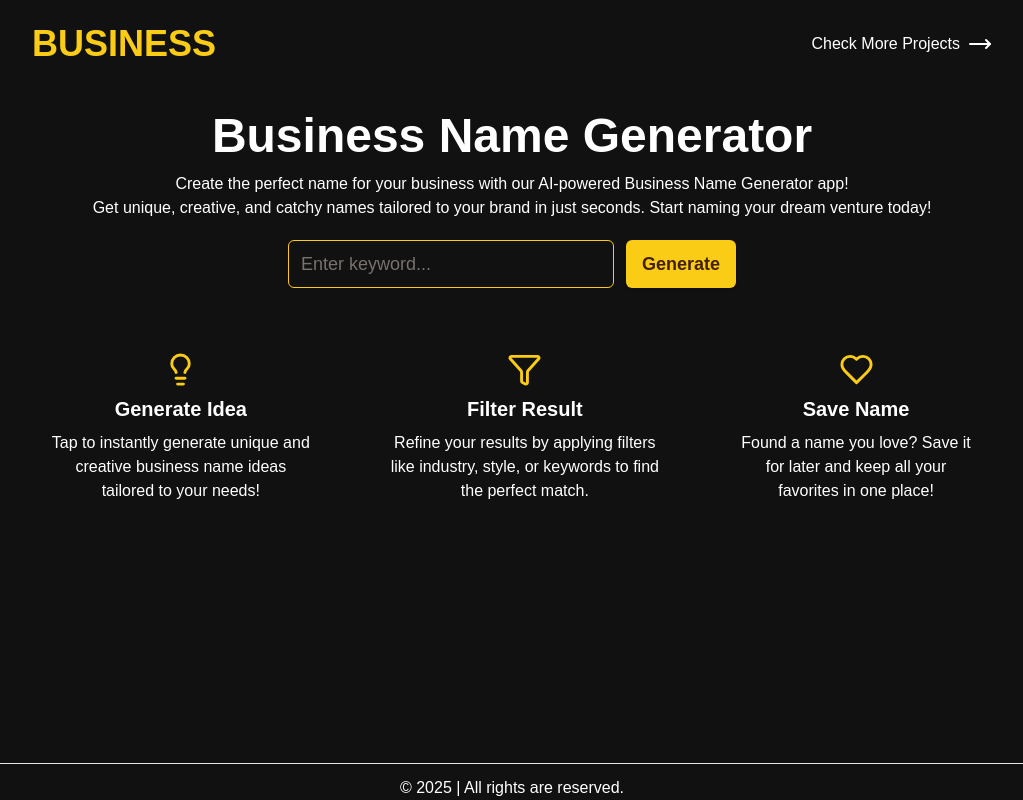
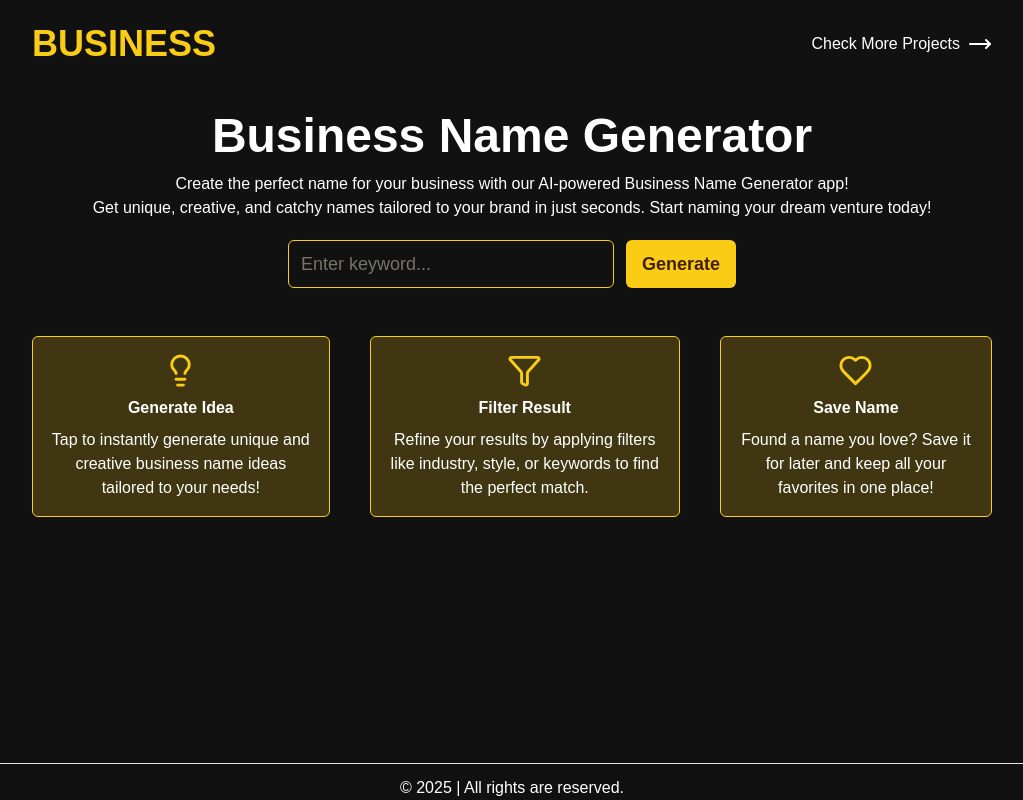
Before and after one commit to Vishesh-21/Business_Name_Generator, a Next.js app: page / in a window 1280 px wide. Shown: the whole page, without its empty margins (128-1151 px from the left). Built offline with nearby package versions, Linux system fonts and the light colour scheme; a web font is replaced by a local one.

Commit message:
Refactor BottomBar component to use dynamic card rendering and add Textarea component

```diff
--- a/components/BottomBar.jsx
+++ b/components/BottomBar.jsx
@@ -1,41 +1,59 @@
 import React from "react";
 import { Filter, Heart, Lightbulb } from "lucide-react";
+
+const data = [
+  {
+    title: "Generate Idea",
+    description:
+      "Tap to instantly generate unique and creative business name ideas tailored to your needs!",
+    icon: <Lightbulb className="text-primary" size={35} />,
+  },
+  {
+    title: "Filter Result",
+    description:
+      "Refine your results by applying filters like industry, style, or keywords to find the perfect match.",
+    icon: <Filter className="text-primary" size={35} />,
+  },
+  {
+    title: "Save Name",
+    description:
+      "Found a name you love? Save it for later and keep all your favorites in one place!",
+    icon: <Heart className="text-primary" size={35} />,
+  },
+];
 
 export const BottomBar = () => {
   return (
     <>
       <div className="flex flex-col px-10 md:px-0 md:flex-row justify-between md:gap-10 gap-4 mt-12 text-white">
-        <div className="flex flex-col gap-2 md:items-center px-4 py-4 rounded-md hover:bg-gray-800 transition-all duration-200">
-          <Lightbulb className="text-primary text-3xl" size={35} />
-          <h1 className="text-xl font-semibold">Generate Idea</h1>
-          <p className="md:text-center text-left">
-            Tap to instantly generate unique and creative business name ideas
-            tailored to your needs!
-          </p>
-        </div>
-        <div className="flex flex-col gap-2 md:items-center px-4 py-4 rounded-md hover:bg-gray-800 transition-all duration-200">
-          <Filter className="text-primary text-3xl" size={35} />
-          <h1 className="text-xl font-semibold">Filter Result</h1>
-          <p className="md:text-center text-left">
-            Refine your results by applying filters like industry, style, or
-            keywords to find the perfect match.
-          </p>
-        </div>
-        <div className="flex flex-col gap-2 md:items-center px-4 py-4 rounded-md hover:bg-gray-800 transition-all duration-200">
-          <Heart className="text-primary text-3xl" size={35} />
-          <h1 className="text-xl font-semibold">Save Name</h1>
-          <p className="md:text-center text-left">
-            Found a name you love? Save it for later and keep all your favorites
-            in one place!
-          </p>
-        </div>
+        {/* cards  */}
+        {data.map((item, index) => (
+          <Card
+            key={index}
+            title={item.title}
+            description={item.description}
+            icon={item.icon}
+          />
+        ))}
       </div>
       <div className="w-full md:fixed bottom-0">
         <hr className="md:w-[100%] mt-5 mx-auto" />
         <footer className="text-white text-center text-gray-500">
-          <h1 className="mt-3">&copy; {new Date().getFullYear()}{" "} | All rights are reserved.</h1>
+          <h1 className="mt-3">
+            &copy; {new Date().getFullYear()} | All rights are reserved.
+          </h1>
         </footer>
       </div>
     </>
   );
 };
+
+function Card({ title, description, icon }) {
+  return (
+    <div className="flex flex-col gap-2 md:items-center px-4 py-4 rounded-md border-[1px]  bg-primary/20 border-primary transition-all duration-300">
+      {icon}
+      <h1 className="font-semibold text-medium">{title}</h1>
+      <p className="md:text-center text-left text-base">{description}</p>
+    </div>
+  );
+}
--- /dev/null
+++ b/components/ui/textarea.jsx
@@ -0,0 +1,18 @@
+import * as React from "react"
+
+import { cn } from "@/lib/utils"
+
+const Textarea = React.forwardRef(({ className, ...props }, ref) => {
+  return (
+    (<textarea
+      className={cn(
+        "flex min-h-[60px] w-full rounded-md border border-input bg-transparent px-3 py-2 text-base shadow-sm placeholder:text-muted-foreground focus-visible:outline-none focus-visible:ring-1 focus-visible:ring-ring disabled:cursor-not-allowed disabled:opacity-50 md:text-sm",
+        className
+      )}
+      ref={ref}
+      {...props} />)
+  );
+})
+Textarea.displayName = "Textarea"
+
+export { Textarea }
--- a/package.json
+++ b/package.json
@@ -12,7 +12,7 @@
     "@google/generative-ai": "^0.21.0",
     "@radix-ui/react-dialog": "^1.1.5",
     "@radix-ui/react-label": "^2.1.1",
-    "@radix-ui/react-radio-group": "^1.2.2",
+    "@radix-ui/react-radio-group": "^1.3.7",
     "@radix-ui/react-slot": "^1.1.1",
     "@radix-ui/react-tabs": "^1.1.2",
     "@radix-ui/react-toast": "^1.2.5",
```
Also changed, not shown: 1 other file (tests, documents, lock files or other folders).
